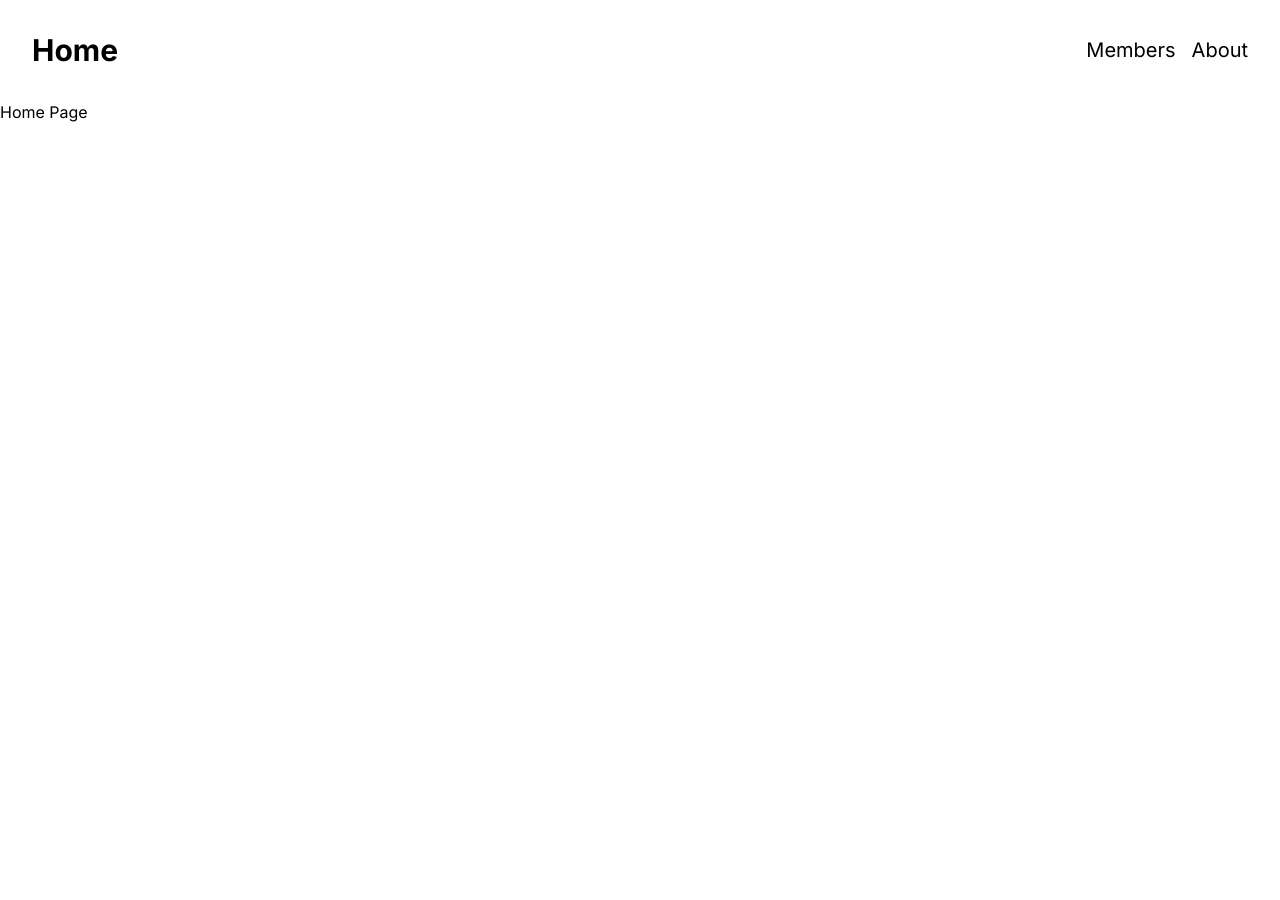
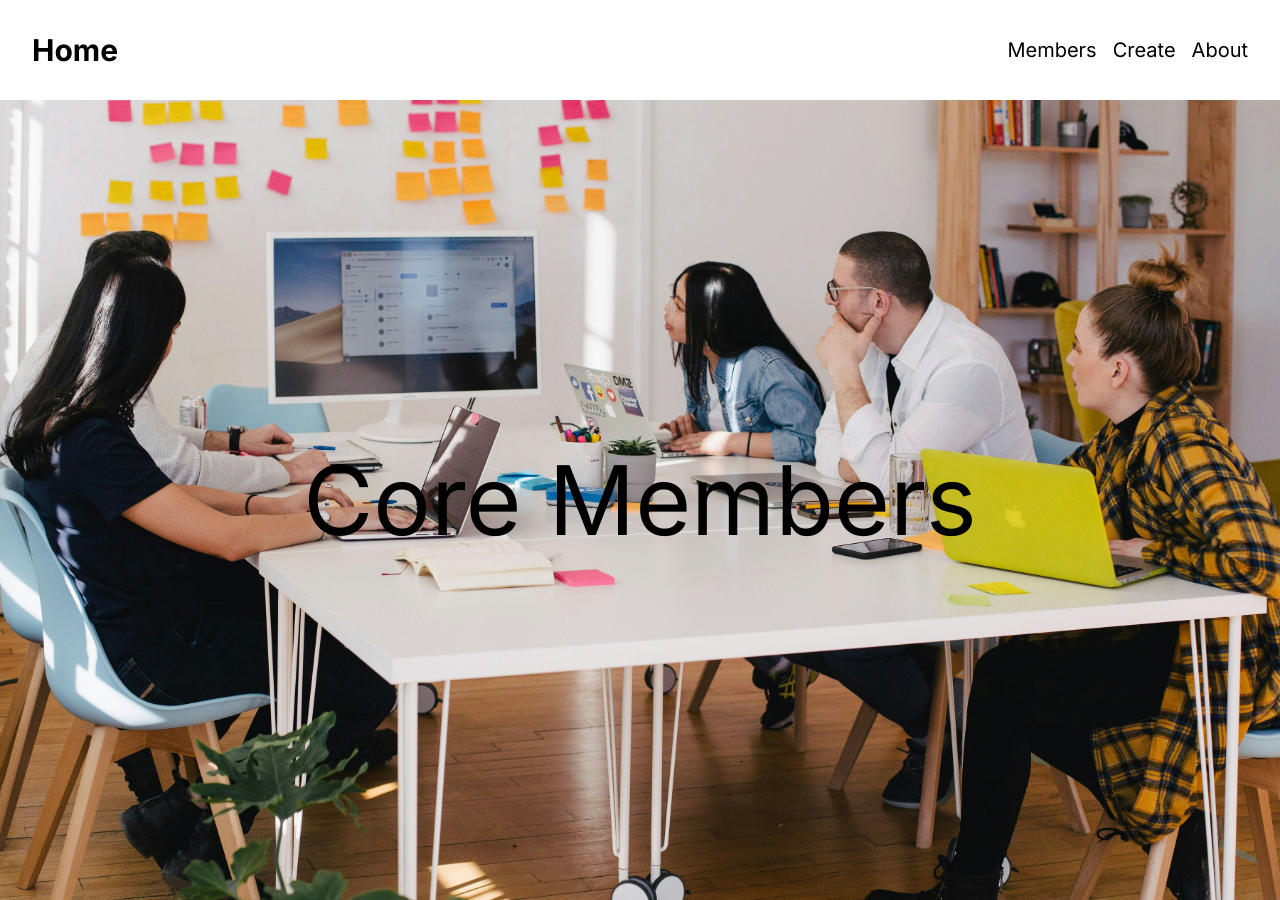
Before and after one commit to AbeTavarez/nextjs-crash-course-2024, a Next.js app: page / in a window 1280 px wide. Before the commit the page ends 800 px from the top, so only its background shows below. Built offline with nearby package versions, Linux system fonts and the light colour scheme.

Commit message:
MongoDB -Create and Read

```diff
--- a/next.config.mjs
+++ b/next.config.mjs
@@ -6,6 +6,10 @@ const nextConfig = {
         protocol: "https",
         hostname: "cloudflare-ipfs.com",
       },
+      {
+        protocol: "https",
+        hostname: "images.unsplash.com",
+      },
     ],
   },
 };
--- a/package.json
+++ b/package.json
@@ -10,6 +10,7 @@
   },
   "dependencies": {
     "flowbite": "^2.3.0",
+    "mongodb": "^6.4.0",
     "next": "14.1.1",
     "react": "^18",
     "react-dom": "^18"
--- /dev/null
+++ b/src/app/members/new/page.tsx
@@ -0,0 +1,48 @@
+import dbClient from "@/db/mongodb";
+import { redirect } from "next/navigation";
+
+export default function MemberCreatePage() {
+
+
+    // server action
+    const createMember = async(formData: FormData) => {
+        "use server"
+
+        const name = formData.get('name') as string;
+        const avatar = formData.get('avatar') as string;
+
+        const member = await dbClient
+        .db('next-members')
+        .collection('members')
+        .insertOne({name, avatar, createdAt: new Date().toISOString()});
+
+        console.log(member);
+        redirect('/members');
+    }
+
+  return (
+    <form action={createMember}>
+      <div className="flex flex-col gap-3 max-w-xl mx-auto bg-slate-300 p-5 rounded">
+        <h3 className="font-bold m-3">Create new member</h3>
+
+        <div className="flex gap-4">
+          <label htmlFor="name" className="w-10">
+            Name
+          </label>
+          <input type="text" name="name" id="name" />
+        </div>
+
+        <div className="flex gap-4">
+          <label htmlFor="avatar" className="w-10">
+            Avatar
+          </label>
+          <input type="text" name="avatar" id="avatar" />
+        </div>
+
+        <button type="submit" className="rounded bg-green-500 p-2 w-full">
+          Create
+        </button>
+      </div>
+    </form>
+  );
+}
--- a/src/app/members/page.tsx
+++ b/src/app/members/page.tsx
@@ -1,15 +1,15 @@
 import MemberItem from "@/components/member-item";
-import { members } from "@/db";
-import LoadingMembers from "./loading";
+// import { members } from "@/db";
+import dbClient from "@/db/mongodb";
+import { Member } from "@/types";
+import { ObjectId } from "mongodb";
 
-export default function MembersPage() {
-
-  // setTimeout(() => {
-  //   console.log('loading...');
-
-  // }, 5000);
-
-  // return <LoadingMembers/>
+export default async function MembersPage() {
+  const members = await dbClient
+    .db("next-members")
+    .collection<Member>("members")
+    .find()
+    .toArray();
 
   return (
     <div className="container mx-auto">
@@ -17,10 +17,10 @@ export default function MembersPage() {
 
       <div className="flex flex-wrap gap-5">
         {members.map((member) => (
-          <MemberItem member={member} key={member.id} />
+          <MemberItem member={member}
+          key={`${new ObjectId(member._id)}`} />
         ))}
       </div>
-
     </div>
   );
 }
--- a/src/app/page.tsx
+++ b/src/app/page.tsx
@@ -1,7 +1,14 @@
+import Hero from "@/components/hero";
+
+const url = 'https://images.unsplash.com/photo-1552581234-26160f608093?q=80&w=2070&auto=format&fit=crop&ixlib=rb-4.0.3&ixid=M3wxMjA3fDB8MHxwaG90by1wYWdlfHx8fGVufDB8fHx8fA%3D%3D';
+
+const img = '/jason-goodman-vbxyFxlgpjM-unsplash.jpg';
+
 export default function Home() {
   return (
-    <div className="container mx-auto">
-      <h1>Home Page</h1>
+    <div className="mx-auto">
+
+      <Hero imageUrl={img}  imageAlt="Group of people having a meeting" heading="Core Members"/>
     </div>
   );
 }
--- a/src/components/header.tsx
+++ b/src/components/header.tsx
@@ -7,6 +7,7 @@ export default function Header() {
 
       <div className="space-x-4 text-xl">
         <Link href="/members">Members</Link>
+        <Link href="/members/new">Create</Link>
         <Link href="/about">About</Link>
       </div>
     </nav>
--- /dev/null
+++ b/src/components/hero.tsx
@@ -0,0 +1,24 @@
+import Image from "next/image";
+
+interface HeroProps {
+  imageUrl: string;
+  imageAlt: string;
+  heading: string;
+}
+
+export default function Hero(props: HeroProps) {
+  return (
+    <div className="relative h-screen">
+      <Image
+        src={props.imageUrl}
+        alt={props.imageAlt}
+        fill
+        style={{ objectFit: "cover" }}
+      />
+
+      <div className="flex justify-center items-center absolute inset-0">
+        <h1 className="text-8xl text-black">{props.heading}</h1>
+      </div>
+    </div>
+  );
+}
--- a/src/components/member-item.tsx
+++ b/src/components/member-item.tsx
@@ -1,20 +1,17 @@
 import Link from "next/link";
 import Image from "next/image";
+import { Member } from "@/types";
+
 
 interface MemberItemProps {
-    member: {
-        id: string;
-        name: string;
-        avatar: string;
-        createdAt: string;
-    }
+    member: Member
 }
 
 export default function MemberItem(props: MemberItemProps) {
 const {member} = props;
 
   return (
-    <Link href={`/members/${member.id}`} className="flex flex-col items-center">
+    <Link href={`/members/${member._id}`} className="flex flex-col items-center">
         <Image
         width={100}
         height={100}
--- /dev/null
+++ b/src/db/mongodb.ts
@@ -0,0 +1,19 @@
+import { MongoClient } from "mongodb";
+
+
+let dbClient;
+
+try {
+    if (!process.env.MONGODB_URI) {
+        throw new Error('MongoDB URI is required!');
+    }
+
+    dbClient = new MongoClient(process.env.MONGODB_URI);
+    dbClient.connect();
+
+} catch (err) {
+    console.log(err);
+
+}
+
+export default dbClient as MongoClient;
--- /dev/null
+++ b/src/types/index.ts
@@ -0,0 +1,8 @@
+import { ObjectId } from "mongodb"
+
+export type Member = {
+    _id: ObjectId,
+    name: string,
+    avatar: string,
+    createdAt: string,
+}
```
Also changed, not shown: public/jason-goodman-vbxyFxlgpjM-unsplash.jpg (added), 1 other file (tests, documents, lock files or other folders). Lines whose indentation alone changed are shown as unchanged.
